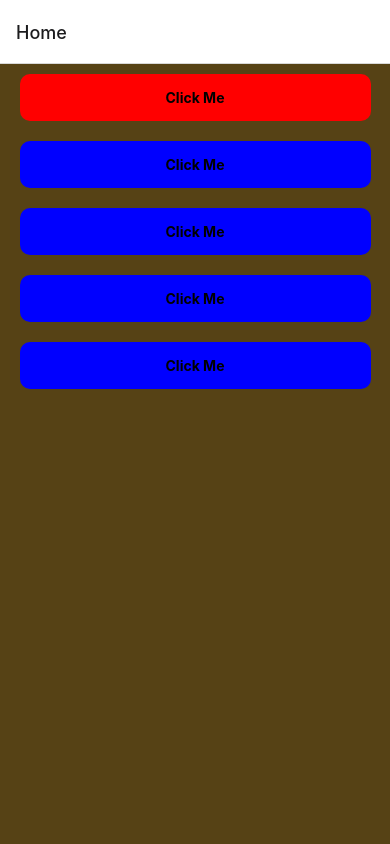
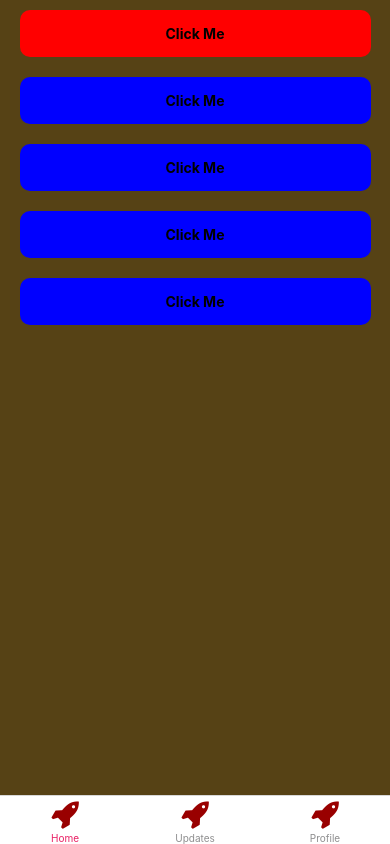
Before and after one commit to JosueAngarita93/EldenApp, a React Native app: screen / in a window 390 px wide. Built offline with nearby package versions, Linux system fonts and the light colour scheme.

Commit message:
Tab de navegacion

```diff
--- a/App.tsx
+++ b/App.tsx
@@ -1,24 +1,87 @@
 import React from 'react';
 import SplashScreen from 'react-native-splash-screen';
+import {Text, View} from 'react-native';
 import {NavigationContainer} from '@react-navigation/native';
 import {createNativeStackNavigator} from '@react-navigation/native-stack';
+import {createBottomTabNavigator} from '@react-navigation/bottom-tabs';
+import Icon from 'react-native-vector-icons/FontAwesome';
+
 import Home from './src/screens/home';
 import Details from './src/screens/details';
 import Lingrave from './src/screens/lingrave';
+function Profile() {
+  return (
+    <View style={{flex: 1, justifyContent: 'center', alignItems: 'center'}}>
+      <Text>Profile!</Text>
+    </View>
+  );
+}
+
+function Notifications() {
+  return (
+    <View style={{flex: 1, justifyContent: 'center', alignItems: 'center'}}>
+      <Text>Notifications!</Text>
+    </View>
+  );
+}
 const Stack = createNativeStackNavigator();
-const App = () => {
+const Tab = createBottomTabNavigator();
+
+function MyTabs() {
+  return (
+    <Tab.Navigator
+      initialRouteName="Feed"
+      screenOptions={{
+        tabBarActiveTintColor: '#e91e63',
+      }}>
+      <Tab.Screen
+        name="Feed"
+        component={Home}
+        options={{
+          tabBarLabel: 'Home',
+          headerShown: false,
+          tabBarIcon: ({color, size}) => (
+            <Icon name="rocket" size={30} color="#900" />
+          ),
+        }}
+      />
+      <Tab.Screen
+        name="Notifications"
+        component={Notifications}
+        options={{
+          tabBarLabel: 'Updates',
+          headerShown: false,
+          tabBarIcon: ({color, size}) => (
+            <Icon name="rocket" size={30} color="#900" />
+          ),
+        }}
+      />
+      <Tab.Screen
+        name="Profile"
+        component={Profile}
+        options={{
+          tabBarLabel: 'Profile',
+          headerShown: false,
+          tabBarIcon: ({color, size}) => (
+            <Icon name="rocket" size={30} color="#900" />
+          ),
+        }}
+      />
+    </Tab.Navigator>
+  );
+}
+
+export default function App() {
   React.useEffect(() => {
     SplashScreen.hide();
   }, []);
   return (
     <NavigationContainer>
-      <Stack.Navigator initialRouteName="Home">
-        <Stack.Screen name="Home" component={Home} />
+      <Stack.Navigator screenOptions={{headerShown: false}}>
+        <Stack.Screen name="Home" component={MyTabs} />
         <Stack.Screen name="Details" component={Details} />
         <Stack.Screen name="Lingrave" component={Lingrave} />
       </Stack.Navigator>
     </NavigationContainer>
   );
-};
-
-export default App;
+}
--- a/package.json
+++ b/package.json
@@ -10,6 +10,7 @@
     "lint": "eslint . --ext .js,.jsx,.ts,.tsx"
   },
   "dependencies": {
+    "@react-navigation/bottom-tabs": "^6.3.1",
     "@react-navigation/native": "^6.0.8",
     "@react-navigation/native-stack": "^6.5.2",
     "prop-types": "^15.8.1",
@@ -18,6 +19,7 @@
     "react-native-safe-area-context": "^4.2.4",
     "react-native-screens": "^3.13.1",
     "react-native-splash-screen": "^3.3.0",
+    "react-native-vector-icons": "^9.1.0",
     "react-native-youtube": "^2.0.2"
   },
   "devDependencies": {
```
Also changed, not shown: 2 other files (tests, documents, lock files or other folders).
